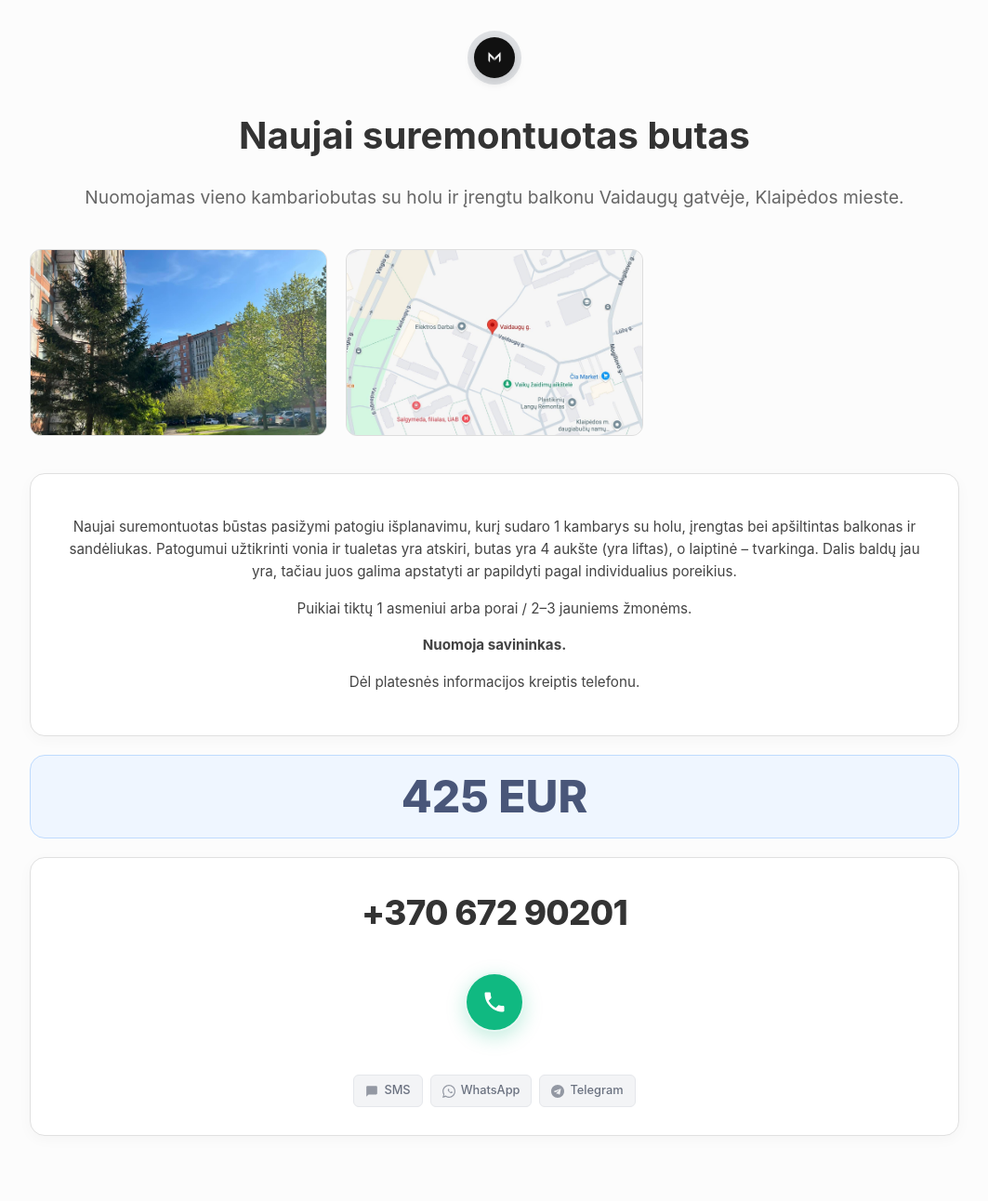
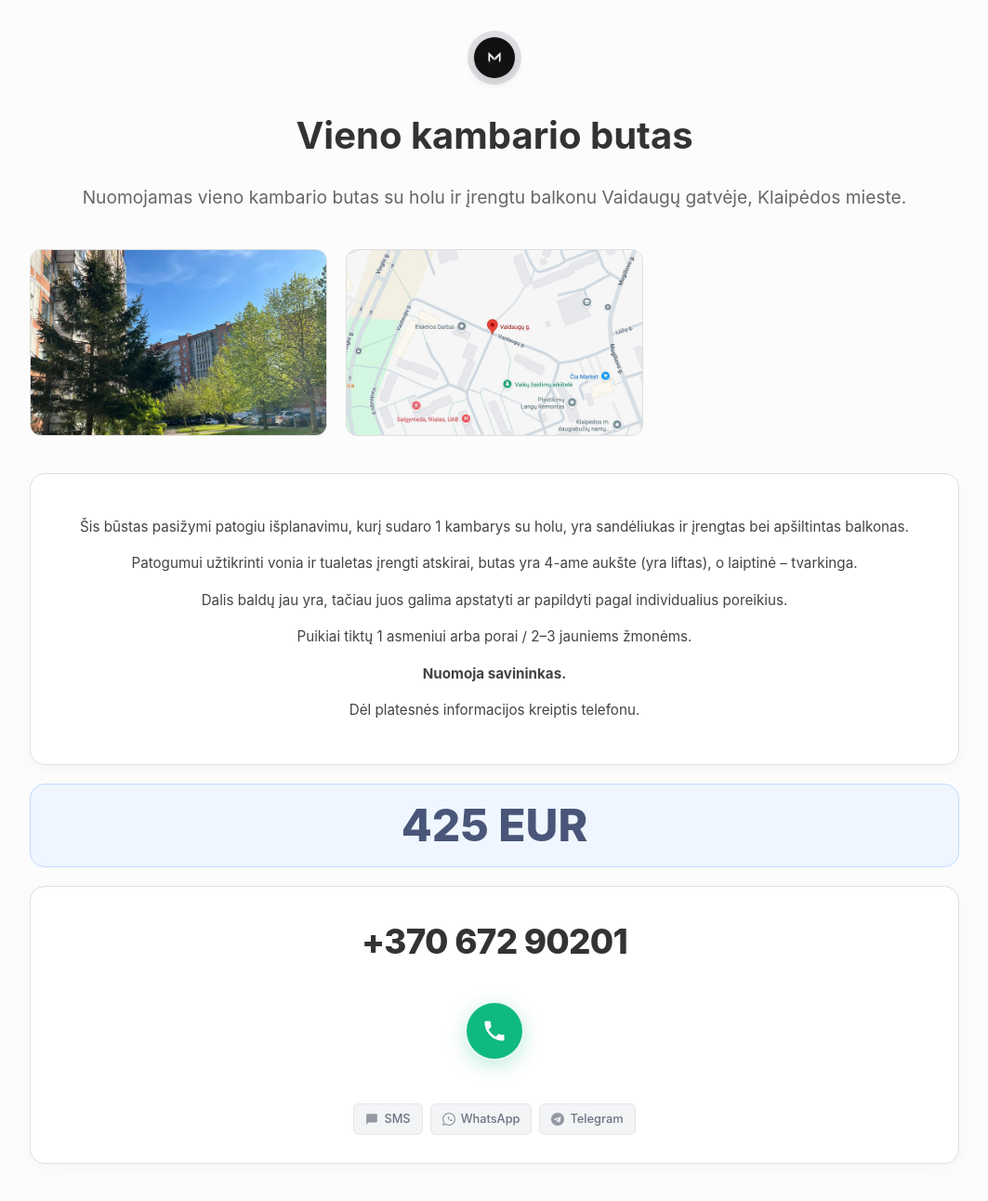
Before and after one commit to mruslys/ruslys.lt, a Jekyll site: the page built from skelbimai/vaidaugu-1k-butas/index.html, in a window 1280 px wide. Shown: the whole page at 93% size, without its empty margins (108-1171 px from the left). Built offline with Jekyll 4.4.1, drawn with Linux system fonts in a browser that asks for light colours; before the commit the page ends 1262 px from its top, so only the background shows below that.

Commit message:
update-vaidaugu

```diff
--- a/skelbimai/vaidaugu-1k-butas/index.html
+++ b/skelbimai/vaidaugu-1k-butas/index.html
@@ -1,7 +1,7 @@
 ---
 layout: item
-title: "Naujai suremontuotas butas"
-description: "Nuomojamas vieno kambariobutas su holu ir įrengtu balkonu Vaidaugų gatvėje, Klaipėdos mieste."
+title: "Vieno kambario butas"
+description: "Nuomojamas vieno kambario butas su holu ir įrengtu balkonu Vaidaugų gatvėje, Klaipėdos mieste."
 amount: 425
 currency: EUR
 priority: 30
@@ -9,7 +9,7 @@ phone: "+370 672 90201"
 noindex: true
 ---
 <p>
-    Naujai suremontuotas būstas pasižymi patogiu išplanavimu, kurį sudaro 1 kambarys su holu, įrengtas bei apšiltintas balkonas ir sandėliukas. Patogumui užtikrinti vonia ir tualetas yra atskiri, butas yra 4 aukšte (yra liftas), o laiptinė – tvarkinga. Dalis baldų jau yra, tačiau juos galima apstatyti ar papildyti pagal individualius poreikius.
+    Šis būstas pasižymi patogiu išplanavimu, kurį sudaro 1 kambarys su holu, yra sandėliukas ir įrengtas bei apšiltintas balkonas.</p><p>Patogumui užtikrinti vonia ir tualetas įrengti atskirai, butas yra 4-ame aukšte (yra liftas), o laiptinė – tvarkinga.</p><p>Dalis baldų jau yra, tačiau juos galima apstatyti ar papildyti pagal individualius poreikius.
 </p>
 
 <p>Puikiai tiktų 1 asmeniui arba porai / 2–3 jauniems žmonėms.</p>
```
